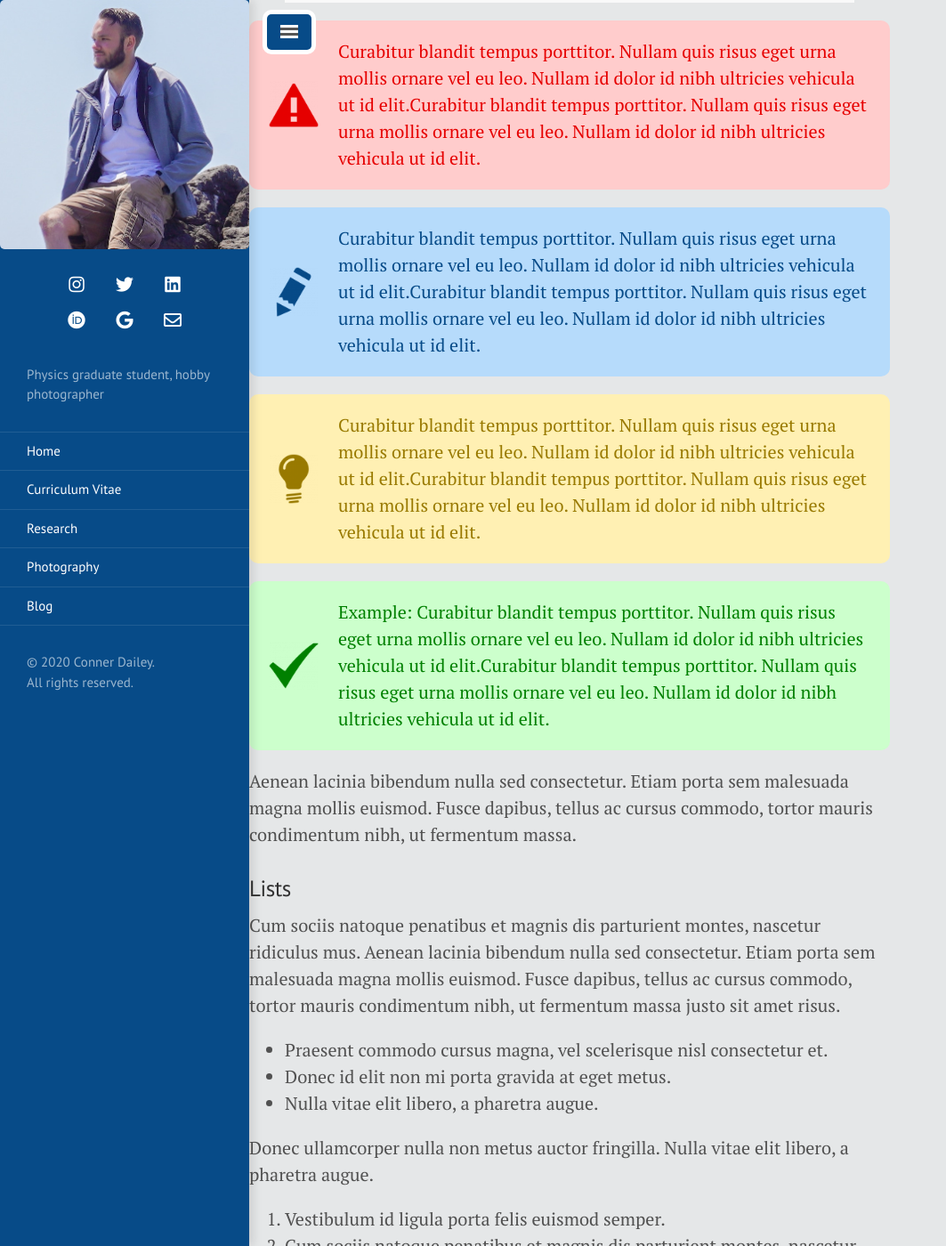
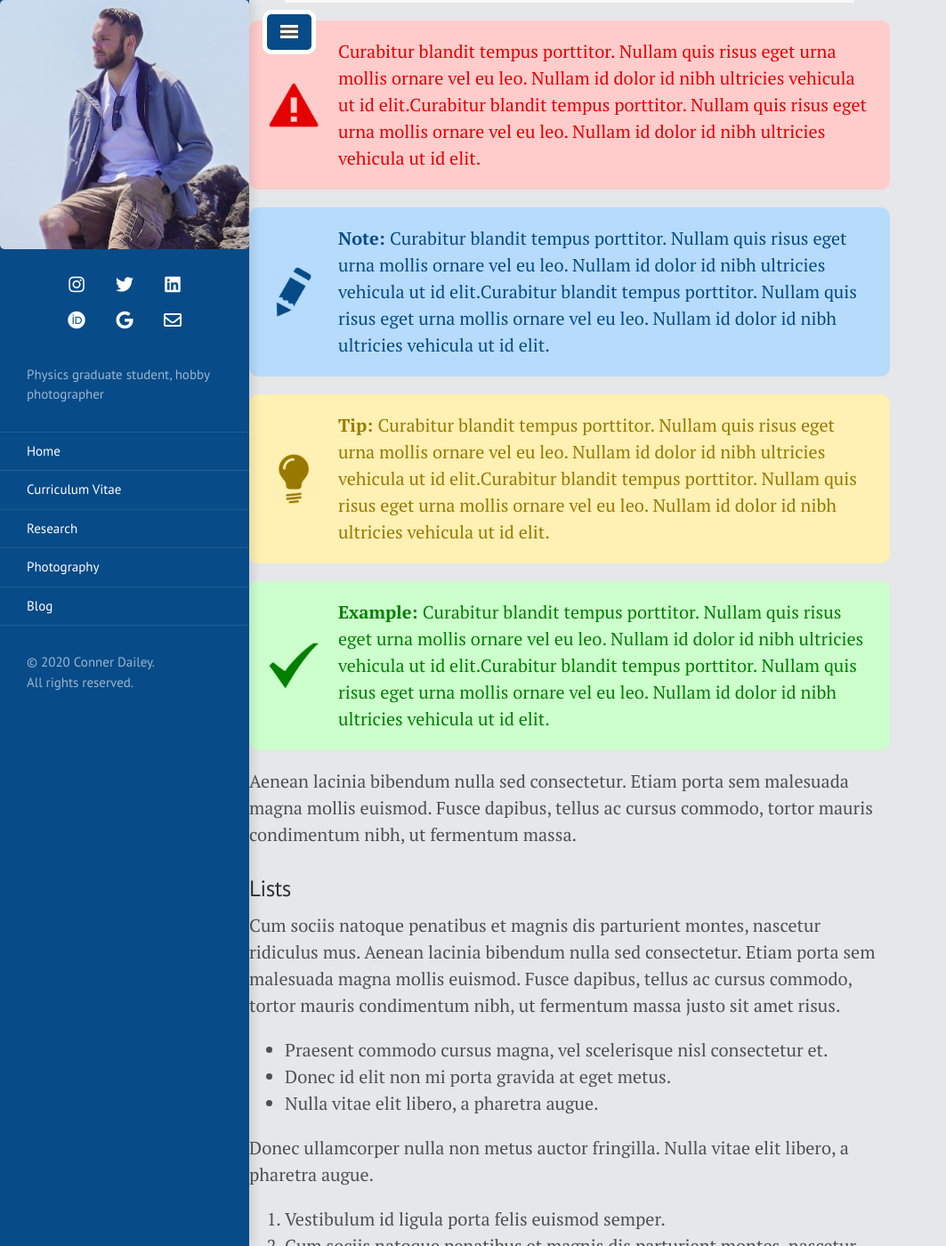
Before and after one commit to TakeTwiceDailey/TakeTwiceDailey.github.io, a Jekyll site: the page built from _posts/2014-01-01-example-content.md, in a window 1280 px wide and 1400 px high, scrolled down 1617 px. Shown: the whole window at 89% size, without its empty margins (0-1063 px from the left). Built offline with Jekyll 4.4.1, drawn with Linux system fonts in a browser that asks for light colours; nearby versions of some CDN libraries.

Commit message:
finally finished?

```diff
--- a/public/css/poole.css
+++ b/public/css/poole.css
@@ -298,6 +298,10 @@ tbody tr:nth-child(odd) th {
   padding: 1rem 1rem 1rem 5rem;
   color: #008000;
 }
+.example::before {
+  font-weight: bold;
+  content: "Example: ";
+}
 
 .tip {
   -moz-border-radius: 10px;
@@ -313,7 +317,10 @@ tbody tr:nth-child(odd) th {
   padding: 1rem 1rem 1rem 5rem;
   color: #997a00;
 }
-
+.tip::before {
+  font-weight: bold;
+  content: "Tip: ";
+}
 
 .note {
   -moz-border-radius: 10px;
@@ -329,6 +336,11 @@ tbody tr:nth-child(odd) th {
   padding: 1rem 1rem 1rem 5rem;
   color: #074B88;
 }
+.note::before {
+  font-weight: bold;
+  content: "Note: ";
+}
+
 
 .alert
 {
@@ -344,12 +356,6 @@ tbody tr:nth-child(odd) th {
    overflow: hidden;
    padding: 1rem 1rem 1rem 5rem;
    color: #e60000;
-}
-
-.example::before {
-
-  content: "Example: ";
-
 }
 
 /*
```
